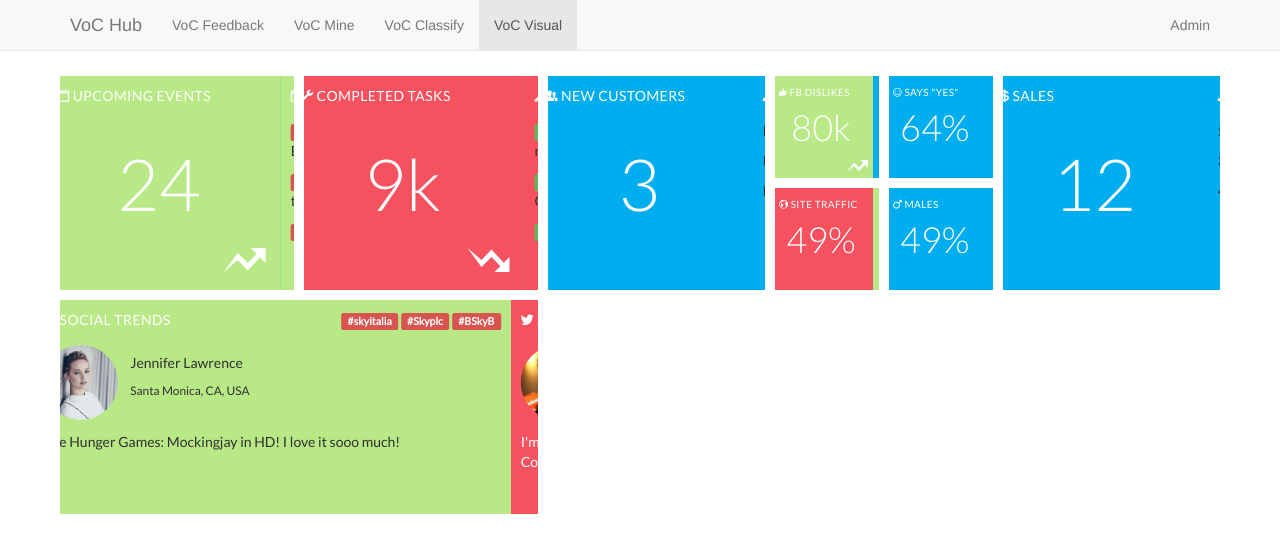
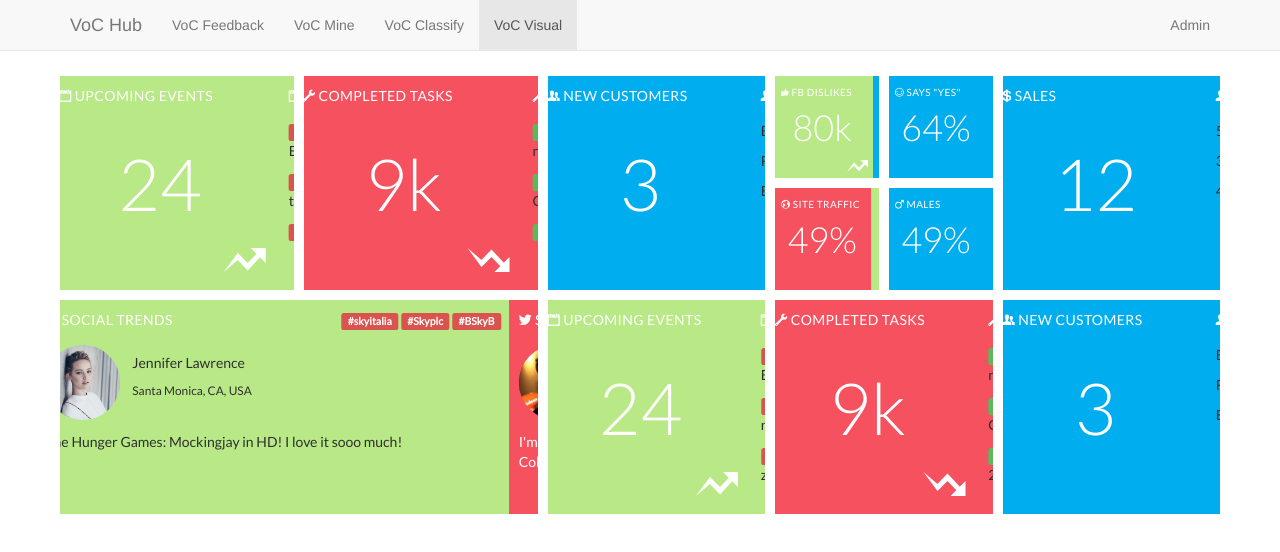
Before and after one commit to beforeadream/Tiled-NPS-Dashboard, a plain HTML site: page index.html in a window 1280 px wide. Drawn offline with Linux system fonts and the light colour scheme; files whose address does not match are found by name.

Commit message:
Fixed white border

```diff
--- a/css/main.css
+++ b/css/main.css
@@ -85,9 +85,14 @@
     margin-top: 12px;
 }
 
-.carousel {
-    background: #00ADEF;
+.carousel .item.active {
+    margin-left: 2px;
 }
+
+.carousel .item {
+    margin-left: -2px;
+}
+
 
 .tile-content.negative {
     background: #F5515F;
--- a/index.html
+++ b/index.html
@@ -439,28 +439,126 @@
                 </div>
             </div>
         </div>
-        <!--        <div class="col-xs-7">
+        <div class="col-xs-7">
             <div class="row">
                 <div class="col-xs-4 tile">
-        <div class="tile-content">
-
-        Tile 7
+                    <div class="carousel slide" data-ride="carousel">
+                        <div class="carousel-inner">
+                            <div class="item active">
+                                <div class="tile-content positive">
+                                    <p class="title">
+                                        <i class="icon ion-calendar"></i>
+                                        Upcoming events
+                                    </p>
+                                    <div class="number">
+                                        24
+                                    </div>
+                                    <i class="tile-tip icon ion-arrow-graph-up-right"></i>
+                                </div>
+                            </div>
+                            <div class="item">
+                                <div class="tile-content positive">
+                                    <p class="title">
+                                        <i class="icon ion-calendar"></i>
+                                        Upcoming events
+                                    </p>
+                                    <p>
+                                        <span class="label label-danger">25.03.2015</span>
+                                        &nbsp;
+                                        CXM/VOC Breakfast Event London
+                                    </p>
+                                    <p>
+                                        <span class="label label-danger">08.04.2015</span>
+                                        &nbsp;
+                                        CXTalks - tech & non-tech talks
+                                    </p>
+                                    <p>
+                                        <span class="label label-danger">13.04.2015</span>
+                                        &nbsp;
+                                        VoC Hub - hero or zero
+                                    </p>
+                                </div>
+                            </div>
+                        </div>
                     </div>
                 </div>
                 <div class="col-xs-4 tile">
-        <div class="tile-content">
-
-        Tile 8
+                    <div class="carousel slide" data-ride="carousel">
+                        <div class="carousel-inner">
+                            <div class="item active">
+                                <div class="tile-content negative">
+                                    <p class="title">
+                                        <i class="icon ion-wrench"></i>
+                                        Completed tasks
+                                    </p>
+                                    <div class="number">
+                                        9k
+                                    </div>
+                                    <i class="tile-tip icon ion-arrow-graph-down-right"></i>
+                                </div>
+                            </div>
+                            <div class="item">
+                                <div class="tile-content negative">
+                                    <p class="title">
+                                        <i class="icon ion-wrench"></i>
+                                        Completed tasks
+                                    </p>
+                                    <p>
+                                        <span class="label label-success">25.03.2015</span>
+                                        &nbsp;
+                                        Set permissions for new telecomitalia user
+                                    </p>
+                                    <p>
+                                        <span class="label label-success">08.04.2015</span>
+                                        &nbsp;
+                                        Prod Mine and Classify not running
+                                    </p>
+                                    <p>
+                                        <span class="label label-success">13.04.2015</span>
+                                        &nbsp;
+                                        Update to Symfony 2.7
+                                    </p>
+                                </div>
+                            </div>
+                        </div>
                     </div>
                 </div>
                 <div class="col-xs-4 tile">
+                    <div class="carousel slide" data-ride="carousel">
+                        <div class="carousel-inner">
+                            <div class="item active">
                                 <div class="tile-content">
-
-        Tile 9
+                                    <p class="title">
+                                        <i class="icon ion-person-stalker"></i>
+                                        New customers
+                                    </p>
+                                    <div class="number">
+                                        3
                                     </div>
                                 </div>
                             </div>
-        </div>-->
+                            <div class="item">
+                                <div class="tile-content">
+                                    <p class="title">
+                                        <i class="icon ion-person-stalker"></i>
+                                        New customers
+                                    </p>
+                                    <p>
+                                        Bill Gates
+                                    </p>
+                                    <p>
+                                        Richard Branson
+                                    </p>
+                                    <p>
+                                        Elon Musk
+                                    </p>
+                                </div>
+                            </div>
+                        </div>
+                    </div>
+                </div>
+            </div>
+        </div>
     </div>
 </div>
 </body>
```
Lines whose indentation alone changed are shown as unchanged.
